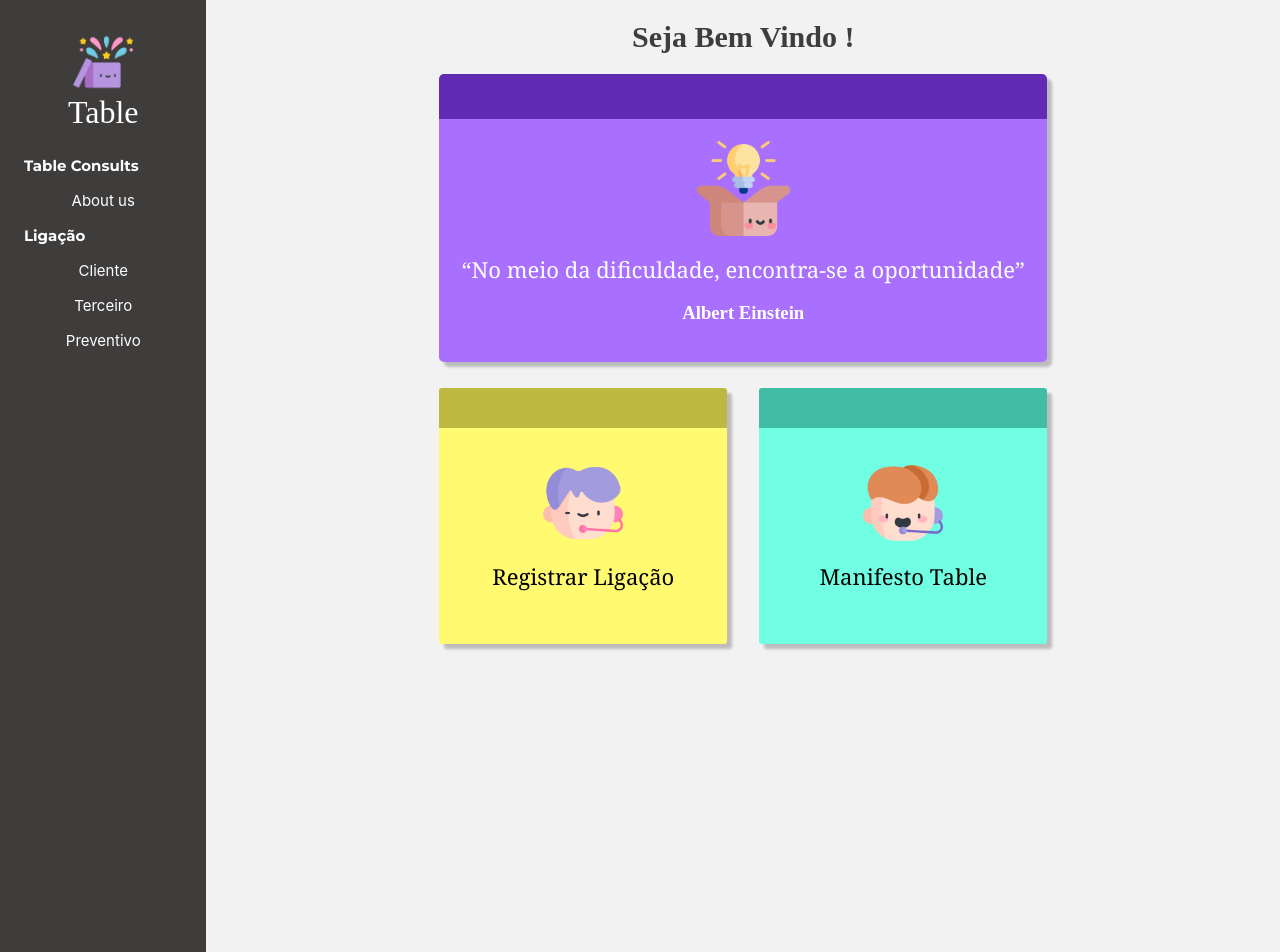
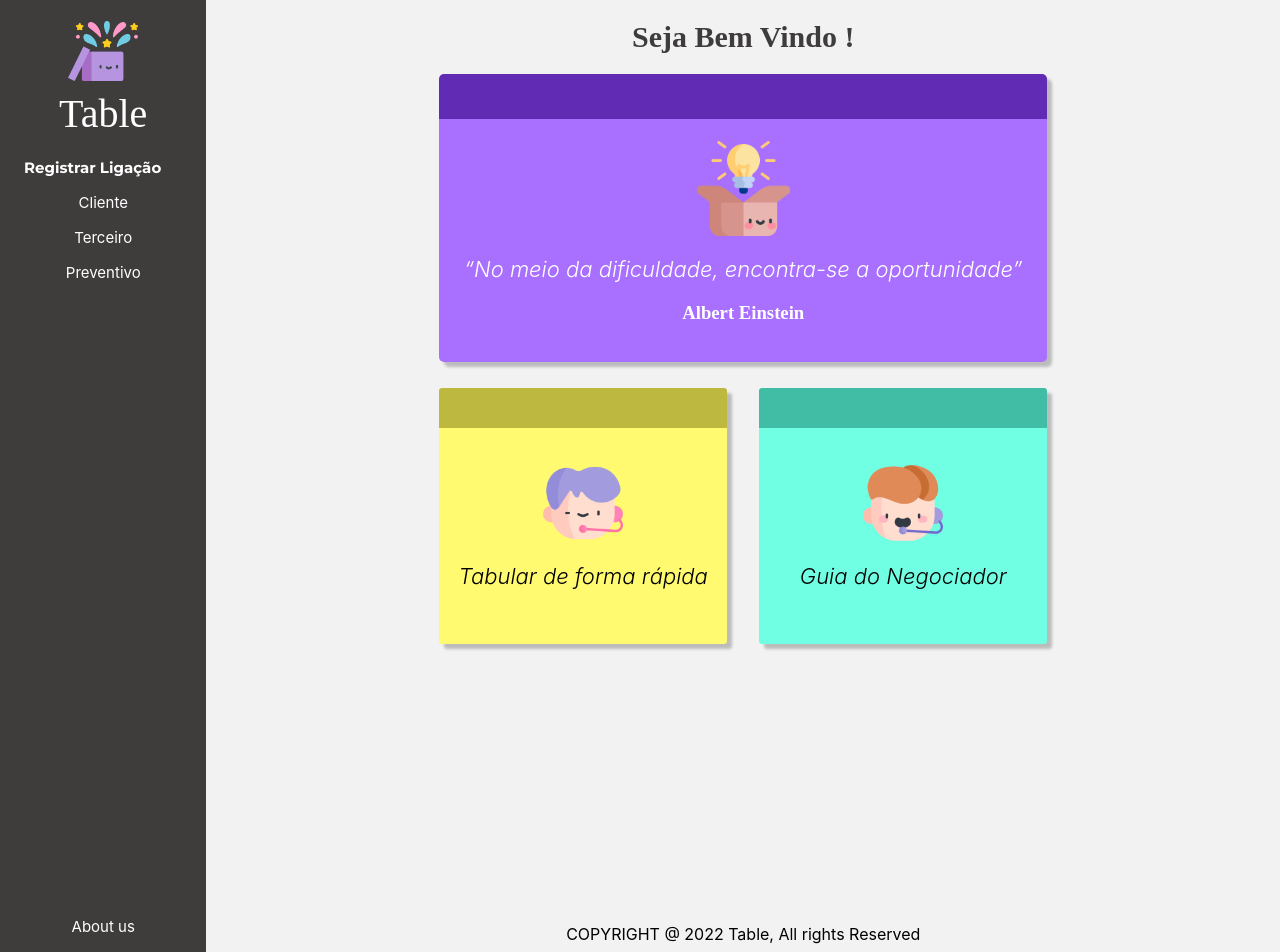
Before and after one commit to joaopedro-dev/table-project, a Next.js app: page / in a window 1280 px wide. Shown: the top 952 px of the page. Built offline with nearby package versions, Linux system fonts and the light colour scheme; a web font is replaced by a local one.

Commit message:
Finalizando home e nav

```diff
--- a/src/components/Cards.js
+++ b/src/components/Cards.js
@@ -4,21 +4,21 @@ import Image from 'next/image'
 function Cards(){
     return (
         <div className={styles.grid}>
-            <div className={styles.phrase}>
+            <div className={styles.big_card}>
                 <Image src="/idea.png" alt="Logo" width={95} height={95} />
                 <p className={styles.text}>
                 “No meio da dificuldade, encontra-se a oportunidade”
                 </p>
-                <h3 className={styles.author_phrase}>Albert Einstein</h3>
+                <h3 className={styles.author}>Albert Einstein</h3>
             </div>
             <div className={styles.row}>
                 <div className={styles.card}>
                     <Image src="/call-center.png" alt="Logo" width={80} height={80} />
-                    <p className={styles.text}>Registrar Ligação</p>
+                    <p className={styles.text}>Tabular de forma rápida</p>
                 </div>
                 <div className={styles.card_1}>
                     <Image src="/call-center-1.png" alt="Logo" width={80} height={80} />
-                    <p className={styles.text}>Manifesto Table</p>
+                    <p className={styles.text}>Guia do Negociador</p>
                 </div>
             </div>
         </div>
--- a/src/components/Foot.js
+++ b/src/components/Foot.js
@@ -4,7 +4,7 @@ function Foot() {
     return (
         <footer className={styles.footer}>
             <a>
-            COPYRIGHT @ 2019 Pixinvent, All rights Reserved
+            COPYRIGHT @ 2022 Table, All rights Reserved
             </a>
         </footer>
     )
--- a/src/components/Navbar.js
+++ b/src/components/Navbar.js
@@ -4,30 +4,24 @@ import Image from 'next/image'
 function Navbar() {
     return (
         <div className={styles.container}>
-
+            <div>
                 <div className={styles.logo}>
-                <Image src="/magic.png" alt="Logo" width={60} height={60} />
+                    <Image src="/magic.png" alt="Logo" width={70} height={70} />
                     <p className={styles.item_logo}>
                         Table
                     </p>
                 </div>
-
                     <div>
                     <p className={styles.title_item}>
-                    Table Consults
-                </p>
-                <a className={styles.item}>About us</a>
-            </div>
-
-            <div>
-                <div>
-                <p className={styles.title_item}>
-                    Ligação
+                        Registrar Ligação
                     </p>
                     </div>
                     <a className={styles.item}>Cliente</a>
                     <a className={styles.item}>Terceiro</a>
                     <a className={styles.item}>Preventivo</a>
+            </div>
+            <div>
+                <a className={styles.about}>About us</a>
             </div>
 
         </div>
--- a/styles/components/Cards.module.css
+++ b/styles/components/Cards.module.css
@@ -6,33 +6,34 @@
   align-content: center;
 }
 
-.phrase {
+.big_card{
+  user-select: none;
   color: #ffff;
   margin: 0;
   width: 38rem;
   height: 18rem;
+  background: #A970FF;
+  border-top: 45px solid #612BB3;
+  border-radius: 5px;
+  box-shadow: 5px 5px 3px rgba(0, 0, 0, 0.222);
   display: flex;
   flex-direction: column;
   justify-content: center;
   align-items: center;
   align-content: center;
-  background: #A970FF;
-  box-shadow: 5px 5px 3px rgba(0, 0, 0, 0.222);
-  border-radius: 5px;
-  border-top: 45px solid #612BB3;
 }
 
 .text {
   margin: 1rem;
-  font-family: Cambria, Cochin, Georgia, Times, 'Times New Roman', serif;
+  font-family: -apple-system, BlinkMacSystemFont, 'Segoe UI', Roboto, Oxygen, Ubuntu, Cantarell, 'Open Sans', 'Helvetica Neue', sans-serif;
+  font-style: italic;
   font-size: 22px;
   font-weight: 300;
   line-height: 34px;
-  letter-spacing: 0px;
   text-align: center;
 }
 
-.author_phrase{
+.author{
     margin: 0 0 1rem 0;
     font-family: Mogra, cursive;
 }
@@ -43,33 +44,40 @@
 }
 
 .card{
+  user-select: none;
+  margin: 1rem;
+  width: 18rem;
+  height: 16rem;
   background: #FFFA70;
+  border-top: 40px solid #BDB940;
+  border-radius: 3px;
   box-shadow: 5px 5px 3px rgba(0, 0, 0, 0.222);
-  border-radius: 3px;
-  margin: 1rem;
   display: flex;
   flex-direction: column;
   align-items: center;
   justify-content: center;
   align-self: center;
-  width: 18rem;
-  height: 16rem;
-  border-top: 40px solid #BDB940;
 }
 
 .card_1{
+  user-select: none;
+  margin: 1rem;
+  width: 18rem;
+  height: 16rem;
   background: #70FFE2;
+  border-top: 40px solid #40BDA4;
+  border-radius: 3px;
   box-shadow: 5px 5px 3px rgba(0, 0, 0, 0.222);
-  border-radius: 3px;
-  margin: 1rem;
   display: flex;
   flex-direction: column;
   align-items: center;
   justify-content: center;
   align-self: center;
-  width: 18rem;
-  height: 16rem;
-  border-top: 40px solid #40BDA4;
+}
+
+.big_card:hover{
+  box-shadow: 9px 9px 8px rgba(0, 0, 0, 0.271);
+  transition: box-shadow .3s ease-in-out;
 }
 
 .card:hover{
@@ -82,11 +90,6 @@
   box-shadow: 9px 9px 8px rgba(0, 0, 0, 0.271);
   transition: box-shadow .3s ease-in-out;
   cursor: pointer;
-}
-
-.phrase:hover{
-  box-shadow: 9px 9px 8px rgba(0, 0, 0, 0.271);
-  transition: box-shadow .3s ease-in-out;
 }
 
 @media (max-width: 840px) {
--- a/styles/components/Navbar.module.css
+++ b/styles/components/Navbar.module.css
@@ -2,14 +2,15 @@
 @import url("https://fonts.googleapis.com/css2?family=Montserrat:ital,wght@0,700;1,300&display=swap");
 
 .container {
+  padding: 1rem;
+  width: 15rem;
+  height: 120vh;
+  color: #ffff;
   background-color: #3f3c3c;
   display: flex;
   align-content: center;
+  justify-content: space-between;
   flex-direction: column;
-  padding: 1rem;
-  width: 15rem;
-  color: #ffff;
-  height: 150vh;
 }
 
 .logo {
@@ -18,14 +19,13 @@
   justify-content: center;
   flex-direction: column;
   align-content: center;
-  padding: 1rem;
   cursor: pointer;
 }
 
 .item_logo {
-  margin: 0 0.3rem 0 0.3rem;
+  margin: 0.5rem 0 1rem 0;
   font-family: "Mogra", cursive;
-  font-size: 32px;
+  font-size: 40px;
   font-weight: 400;
   line-height: 40px;
   text-align: left;
@@ -53,6 +53,16 @@
   border-radius: 4px;
 }
 
+.about{
+  font-size: 15px;
+  padding: 0.5rem;
+  display: flex;
+  align-items: center;
+  flex-direction: column;
+  color: #ffff;
+  cursor: pointer;
+}
+
 @media (max-width: 840px) {
   .container{
     height: 150vh;
```
Lines whose indentation alone changed are shown as unchanged.
